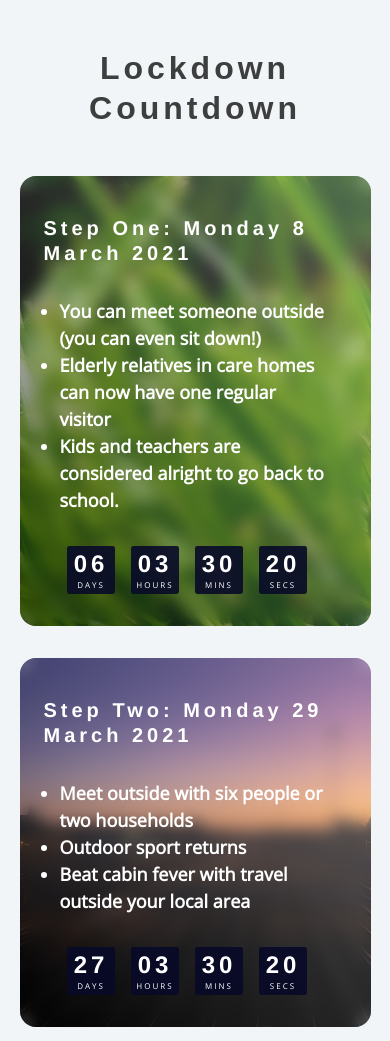
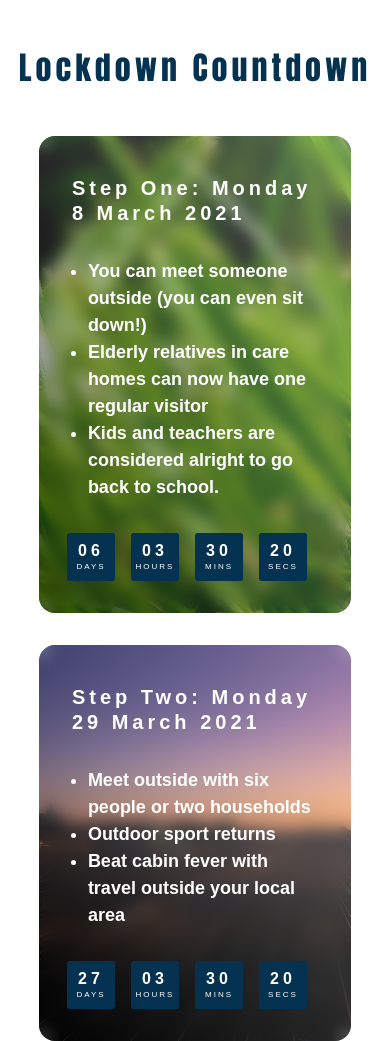
Before and after one commit to mattyocode/lockdown-clock, a plain HTML site: page index.html in a window 390 px wide. Shown: the top 1041 px of the page. Drawn offline with nearby package versions, Linux system fonts and the light colour scheme.

Commit message:
feat: styling

```diff
--- a/index.html
+++ b/index.html
@@ -73,6 +73,7 @@
       <div class="countdown-container" id="step-two">
         <!-- info -->
         <article class="info">
+          <div class="text-info">
             <h3>
               Step two: <span class="giveaway">Monday, 21 June 2021, 00:01</span>
             </h3>
@@ -81,6 +82,7 @@
               <li>Outdoor sport returns</li>
               <li>Beat cabin fever with travel outside your local area</li>
             </ul>
+          </div>
           <div class="deadline-wrapper">
             <div class="deadline">
               <!-- days -->
@@ -125,6 +127,7 @@
       <div class="countdown-container" id="step-three">
         <!-- info -->
         <article class="info">
+          <div class="text-info">
             <h3>
               Step three: <span class="giveaway">Monday, 21 June 2021, 00:01</span>
             </h3>
@@ -132,8 +135,9 @@
               <li>Non-essential retail and personal care open</li>
               <li>Outdoor hospitality returns</li>
               <li>The gym, swimming pool, and indoor leisure are back!</li>
-            <li>Get away and say in some self-contained holiday accommodation</li>
+              <li>Get away to some self-contained holiday accommodation</li>
             </ul>
+          </div>
           <div class="deadline-wrapper">
             <div class="deadline">
               <!-- days -->
@@ -178,6 +182,7 @@
       <div class="countdown-container" id="step-four">
         <!-- info -->
         <article class="info">
+          <div class="text-info">
             <h3>
               Step four: <span class="giveaway">Monday, 21 June 2021, 00:01</span>
             </h3>
@@ -187,6 +192,7 @@
               <li>Indoor hospitality like pubs and restaurants open</li>
               <li>Hotels open</li>
             </ul>
+          </div>
           <div class="deadline-wrapper">
             <div class="deadline">
               <!-- days -->
@@ -231,6 +237,7 @@
 <div class="countdown-container" id="final-step">
   <!-- info -->
   <article class="info">
+    <div class="text-info">
       <h3>
         Finally: <span class="giveaway">Monday, 21 June 2021, 00:01</span>
       </h3>
@@ -238,6 +245,7 @@
         <li>All legal limits on social contact removed!</li>
         <li>Hope to reopen final closed sectors of the economy</li>
       </ul>
+    </div>
     <div class="deadline-wrapper">
       <div class="deadline">
         <!-- days -->
--- a/styles.css
+++ b/styles.css
@@ -44,8 +44,8 @@ Variables
   --clr-green-light: hsl(125, 71%, 66%);
   --clr-black: #222;
   --clr-gold: #c59d5f;
-  --ff-primary: "Helvetica", sans-serif;
-  --ff-secondary: "Open Sans", sans-serif;
+  --ff-primary: "Poppins", sans-serif;
+  --ff-secondary: "Poppins", sans-serif;
   --transition: all 0.3s linear;
   --spacing: 0.25rem;
   --radius: 0.5rem;
@@ -73,6 +73,7 @@ body {
   color: var(--clr-grey-1);
   line-height: 1.5;
   font-size: 0.875rem;
+  background: #ffffff;
 }
 ul {
   list-style-type:disc;
@@ -171,7 +172,7 @@ p {
 }
 
 .section-center {
-  width: 90vw;
+  width: 80vw;
   display: grid;
   margin: 2rem auto;
   max-width: 1170px;
@@ -181,8 +182,6 @@ p {
 
 main {
   min-height: 100vh;
-  /* display: grid;
-  place-items: center; */
 }
 
 header {
@@ -196,9 +195,9 @@ Countdown Timer
 */
 
 .title {
-  font-family: "Poppins", sans-serif;
+  font-family:Impact, Haettenschweiler, 'Arial Narrow Bold', sans-serif;
   font-weight: 600;
-  color: rgba(24, 24, 24, 0.831);
+  color: var(--clr-primary-1);
 }
 
 .img {
@@ -214,7 +213,7 @@ Countdown Timer
 }
 
 .text-info {
-  left: 50%;
+  margin-left: 6%;
 }
 
 .info h3 {
@@ -257,7 +256,7 @@ Countdown Timer
 
 }
 .deadline-format {
-  background: rgba(8, 11, 40, 0.9);
+  background: var(--clr-primary-1);
   color: var(--clr-white);
   margin-right: 1rem;
   border-radius: 5%;
@@ -289,8 +288,11 @@ Countdown Timer
     font-size: 0.5rem;
   }
   .deadline h4:not(.expired) {
-    font-size: 1.5rem;
+    font-size: 1rem;
     margin-bottom: 0;
+  }
+  .text-info {
+    margin-left: 3%;
   }
 }
 
@@ -322,7 +324,7 @@ Countdown Timer
 #step-three {
   background: linear-gradient(
     to left bottom,
-    rgba(255,255,255,0.3),
+    rgba(177, 177, 177, 0.5),
     rgba(0,0,0,0.3)),
     url("./outdoor-pub.jpg");
   background-size: cover;
```
Lines whose indentation alone changed are shown as unchanged.
